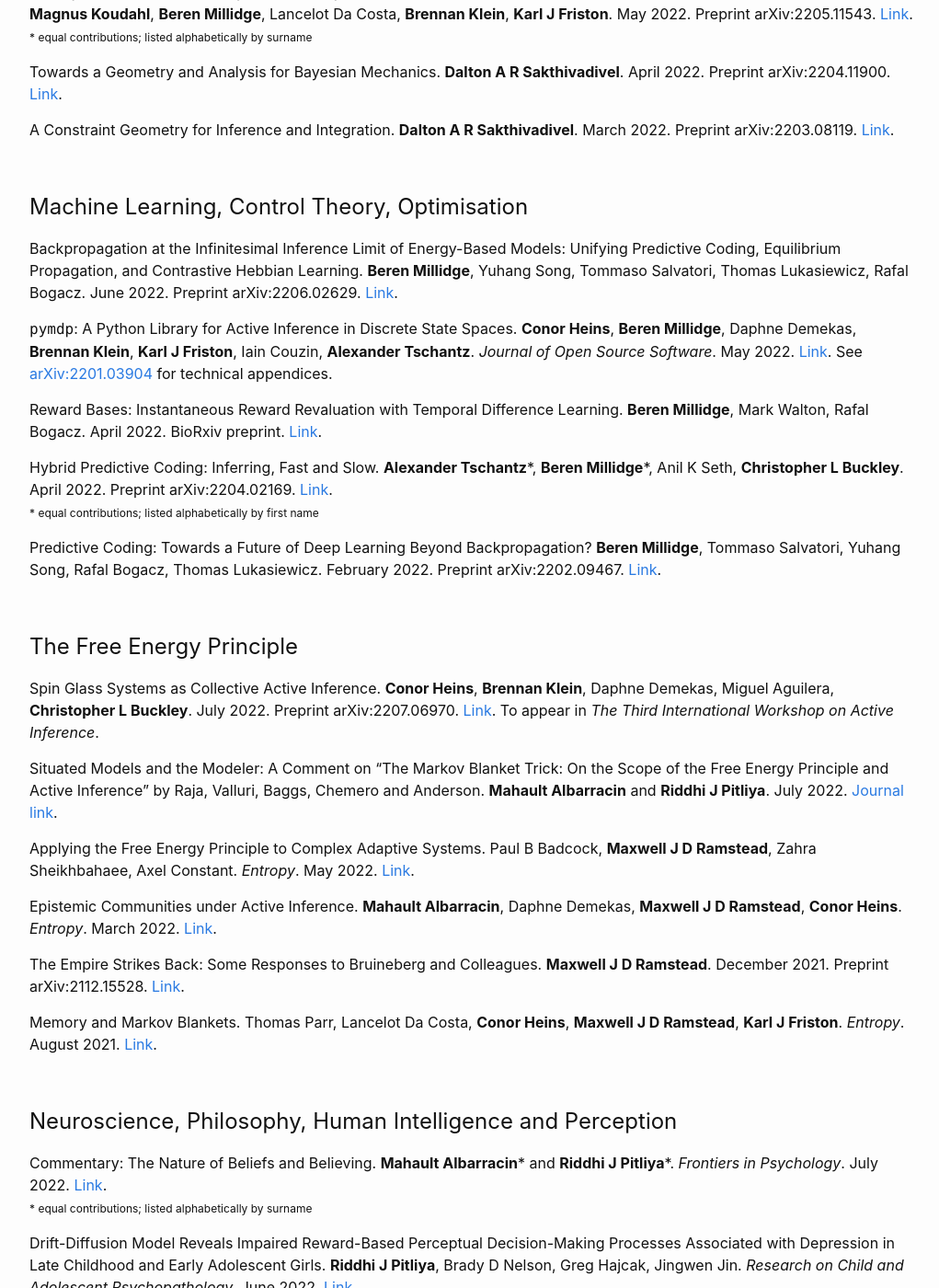
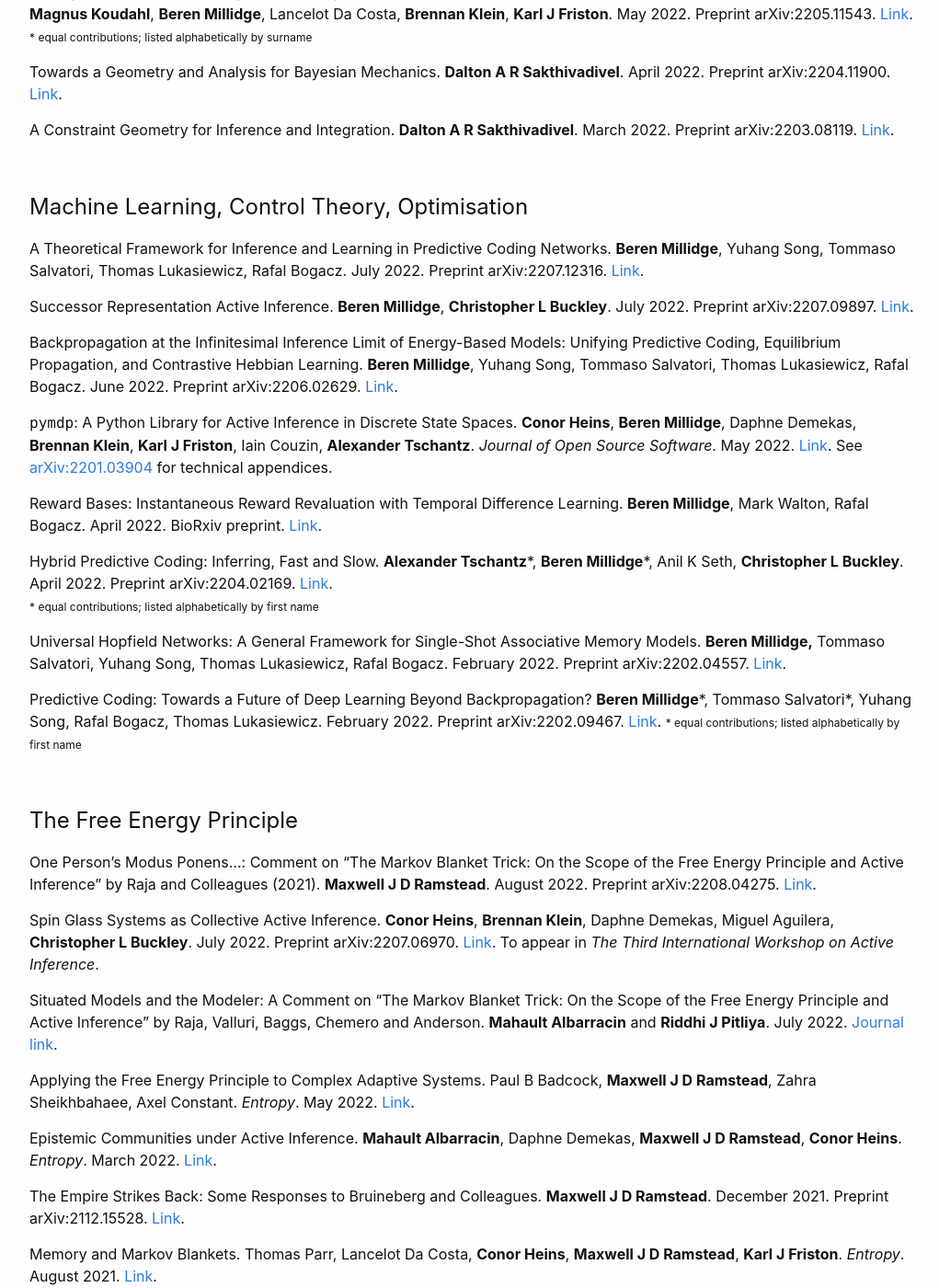
Before and after one commit to DARSakthi/DARSakthi.github.io, a Jekyll site: the page built from verses-lab.markdown, in a window 1280 px wide and 1400 px high, scrolled down 1676 px. Shown: the whole window at 92% size, without its empty margins (126-1147 px from the left). Built offline with Jekyll 4.4.1, drawn with Linux system fonts in a browser that asks for light colours.

Commit message:
Added papers

```diff
--- a/verses-lab.markdown
+++ b/verses-lab.markdown
@@ -104,6 +104,10 @@ A Constraint Geometry for Inference and Integration. **Dalton A R Sakthivadivel*
 <a name="ml"></a>
 # Machine Learning, Control Theory, Optimisation
 
+A Theoretical Framework for Inference and Learning in Predictive Coding Networks. **Beren Millidge**, Yuhang Song, Tommaso Salvatori, Thomas Lukasiewicz, Rafal Bogacz. July 2022. Preprint arXiv:2207.12316. [Link](https://arxiv.org/abs/2207.12316).
+
+Successor Representation Active Inference. **Beren Millidge**, **Christopher L Buckley**. July 2022. Preprint arXiv:2207.09897. [Link](https://arxiv.org/abs/2207.09897).
+
 Backpropagation at the Infinitesimal Inference Limit of Energy-Based Models: Unifying Predictive Coding, Equilibrium Propagation, and Contrastive Hebbian Learning. **Beren Millidge**, Yuhang Song, Tommaso Salvatori, Thomas Lukasiewicz, Rafal Bogacz. June 2022. Preprint arXiv:2206.02629. [Link](https://arxiv.org/abs/2206.02629).
 
 <span style="font-family:Consolas">pymdp</span>: A Python Library for Active Inference in Discrete State Spaces. **Conor Heins**, **Beren Millidge**, Daphne Demekas, **Brennan Klein**, **Karl J Friston**, Iain Couzin, **Alexander Tschantz**. _Journal of Open Source Software_. May 2022. [Link](https://joss.theoj.org/papers/10.21105/joss.04098). See [arXiv:2201.03904](https://arxiv.org/abs/2201.03904) for technical appendices.
@@ -113,12 +117,17 @@ Reward Bases: Instantaneous Reward Revaluation with Temporal Difference Learning
 Hybrid Predictive Coding: Inferring, Fast and Slow. **Alexander Tschantz**\*, **Beren Millidge**\*, Anil K Seth, **Christopher L Buckley**. April 2022. Preprint arXiv:2204.02169. [Link](https://arxiv.org/abs/2204.02169).
 <span style="font-size:0.75em;">\* equal contributions; listed alphabetically by first name</span>
 
-Predictive Coding: Towards a Future of Deep Learning Beyond Backpropagation? **Beren Millidge**, Tommaso Salvatori, Yuhang Song, Rafal Bogacz, Thomas Lukasiewicz. February 2022. Preprint arXiv:2202.09467. [Link](https://arxiv.org/abs/2202.09467).
+Universal Hopfield Networks: A General Framework for Single-Shot Associative Memory Models. **Beren Millidge,** Tommaso Salvatori, Yuhang Song, Thomas Lukasiewicz, Rafal Bogacz. February 2022. Preprint arXiv:2202.04557. [Link](https://arxiv.org/abs/2202.04557).
+
+Predictive Coding: Towards a Future of Deep Learning Beyond Backpropagation? **Beren Millidge**\*, Tommaso Salvatori\*, Yuhang Song, Rafal Bogacz, Thomas Lukasiewicz. February 2022. Preprint arXiv:2202.09467. [Link](https://arxiv.org/abs/2202.09467).
+<span style="font-size:0.75em;">\* equal contributions; listed alphabetically by first name</span>
 
 &nbsp;
 
 <a name="fep"></a>
 # The Free Energy Principle
+
+One Person's Modus Ponens...: Comment on "The Markov Blanket Trick: On the Scope of the Free Energy Principle and Active Inference" by Raja and Colleagues (2021). **Maxwell J D Ramstead**. August 2022. Preprint arXiv:2208.04275. [Link](https://arxiv.org/abs/2208.04275).
 
 Spin Glass Systems as Collective Active Inference. **Conor Heins**, **Brennan Klein**, Daphne Demekas, Miguel Aguilera, **Christopher L Buckley**. July 2022. Preprint arXiv:2207.06970. [Link](https://arxiv.org/abs/2207.06970). To appear in _The Third International Workshop on Active Inference_.
 
```
